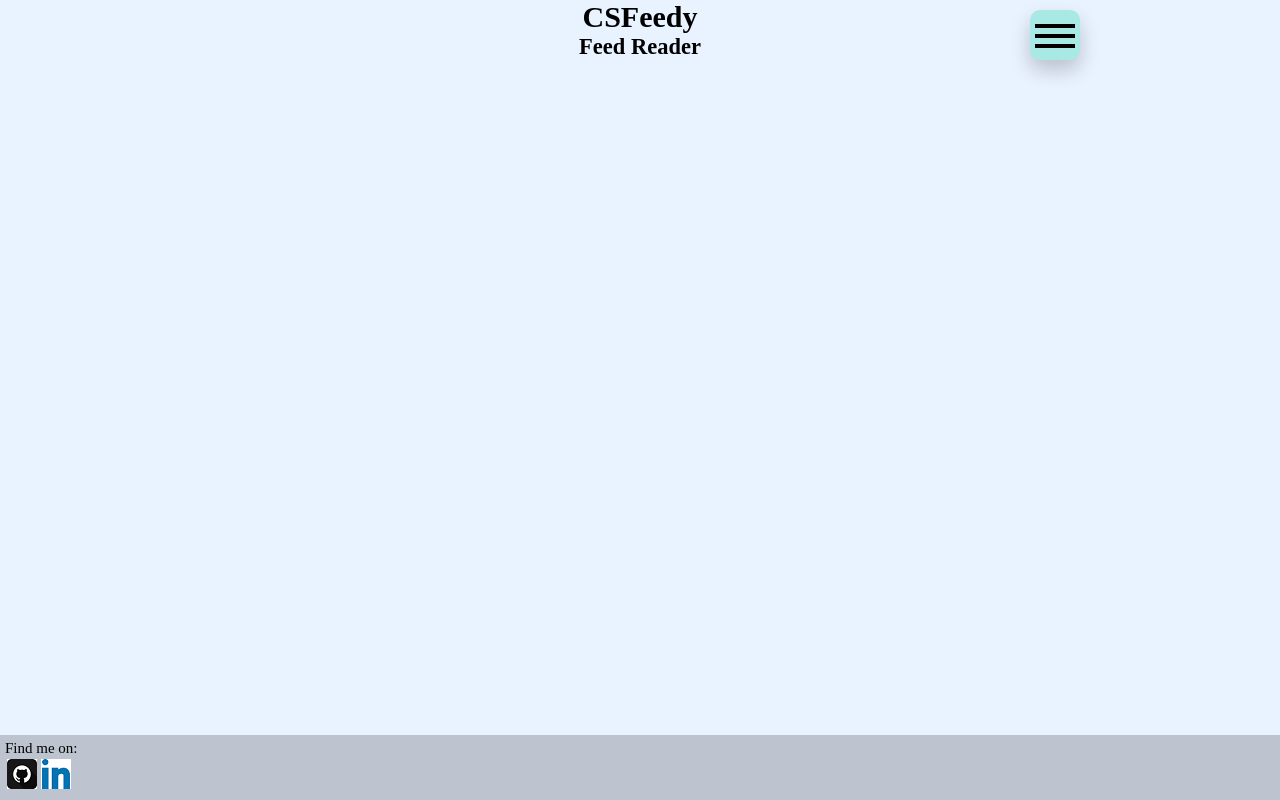
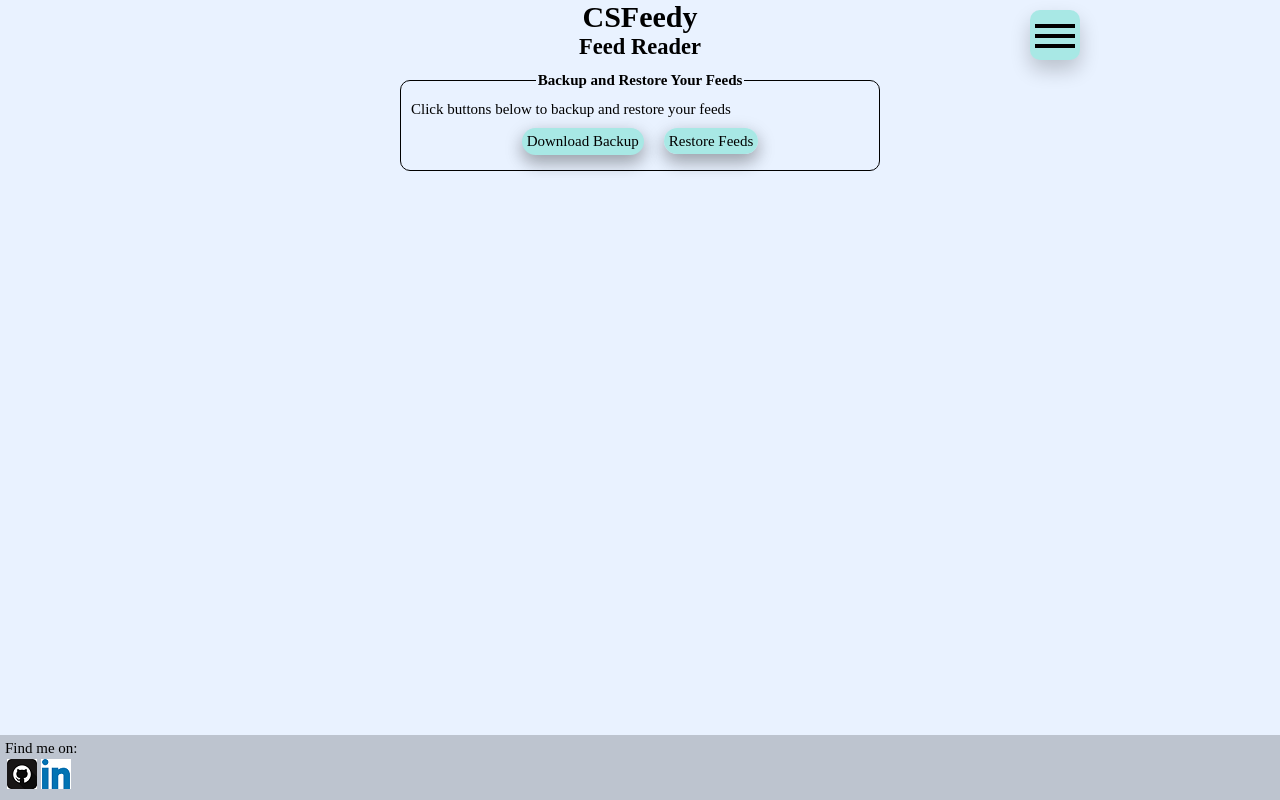
Before and after one commit to ARogala/cs-feedy, a React (Create React App) app: page /BackupRestoreFeeds in a window 1280 px wide. Built offline with nearby package versions, Linux system fonts and the light colour scheme; what focus-within would draw is missing.

Commit message:
rename ManageFeeds to BackupRestoreFeeds

```diff
--- a/src/App.js
+++ b/src/App.js
@@ -8,7 +8,7 @@ import FeedBtnSearchBar from './components/FeedBtnSearchBar';
 import FeedBtnList from './components/FeedBtnList';
 import FeedOutput from './components/FeedOutput';
 import InputFeedForm from './components/InputFeedForm';
-import ManageFeeds from './components/ManageFeeds';
+import BackupRestoreFeeds from './components/BackupRestoreFeeds';
 import Navigation from './components/Navigation';
 import About from './components/About';
 import Instructions from './components/Instructions';
@@ -99,8 +99,8 @@ class App extends Component {
 
         )} />
 
-        <Route path='/ManageFeeds' render={() => (
-              <ManageFeeds
+        <Route path='/BackupRestoreFeeds' render={() => (
+              <BackupRestoreFeeds
                 allFeeds={this.state.allFeeds}
               />
         )}/>
--- a/src/components/ManageFeeds.js
+++ b/src/components/BackupRestoreFeeds.js
@@ -2,9 +2,9 @@ import React from 'react';
 import PropTypes from 'prop-types';
 
 
-import './ManageFeeds.css';
+import './BackupRestoreFeeds.css';
 
-function ManageFeeds(props) {
+function BackupRestoreFeeds(props) {
 	let allFeeds = props.allFeeds;
 	/*
 		store the text to backup as a string in the backUpFileText variable
@@ -63,7 +63,7 @@ function ManageFeeds(props) {
 		<div>
 			<form className="manageFeedForm" id="manageFeedFormId">
 				<fieldset>
-					<legend>Back Up and Restore Your Feeds</legend>
+					<legend>Backup and Restore Your Feeds</legend>
 					<label htmlFor="backUpBtn">Click buttons below to backup and restore your feeds</label>
 					<div className="MngFeedBtnContainer">
 						<button
@@ -94,8 +94,8 @@ function ManageFeeds(props) {
 	);
 }
 
-export default ManageFeeds;
+export default BackupRestoreFeeds;
 
-ManageFeeds.propTypes = {
+BackupRestoreFeeds.propTypes = {
 	allFeeds: PropTypes.array.isRequired
 }
--- a/src/components/Navigation.js
+++ b/src/components/Navigation.js
@@ -90,7 +90,7 @@ function Navigation() {
 							<li>
 								<Link
 									className="nav__link"
-									to='/ManageFeeds'
+									to='/BackupRestoreFeeds'
 									onClick={() => hideNav()}
 								>
 									Backup and Restore
```
Also changed, not shown: src/components/BackupRestoreFeeds.css (renamed from src/components/ManageFeeds.css).
